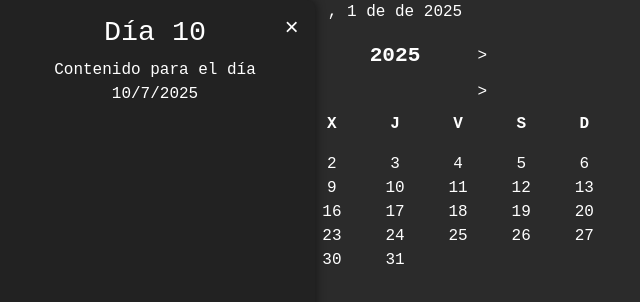
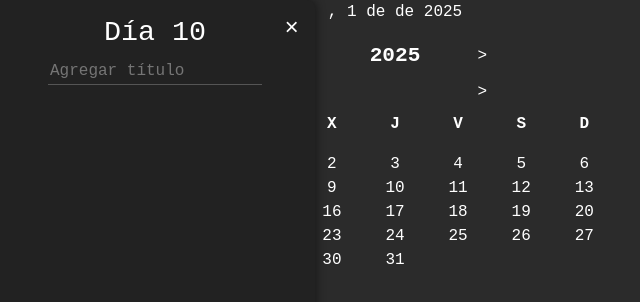
Before and after one commit to oswald1511/timeslice, an Electron app: page src/index.html in a window 800 px wide. Both pictures are taken after a click on the element "10". Shown: the whole page, without its empty margins (5-645 px from the left). Drawn offline with nearby package versions, Linux system fonts and the light colour scheme.

Commit message:
se puede agregar título en el sidebar

```diff
--- a/src/index.html
+++ b/src/index.html
@@ -9,6 +9,7 @@
     <div id="sidebar">
         <button id="closeSidebar">&times;</button>
         <div id="sidebar-content"></div>
+        <input type="text" class="titulo" placeholder="Agregar título">
     </div>
     <div class="container text-center">
         <p id="fechaCompleta"></p>
--- a/src/renderer.js
+++ b/src/renderer.js
@@ -18,15 +18,15 @@ let retrocederAnio = document.getElementById('prev-anio');
 let avanzarAnio = document.getElementById('next-anio');
 
 const sidebar = document.getElementById('sidebar');
-const sidebarContent = document.getElementById('sidebar-content');
+let sidebarContent = document.getElementById('sidebar-content');
 const closeSidebar = document.getElementById('closeSidebar');
 
 closeSidebar.addEventListener('click', function() {
     sidebar.classList.remove('active');
 });
 
-document.addEventListener('click', function() {
-    if (sidebar.classList.contains('active')) {
+document.addEventListener('click', function(event) {
+    if (sidebar.classList.contains('active') && !sidebar.contains(event.target)) {
         sidebar.classList.remove('active');
     }
 });
@@ -89,7 +89,6 @@ function casillerosVaciosAntesDePrimerDia(mes, anio){
 }
 
 function ponerDiasDelMes(mes, anio, celdasDelMes, fila){
-
     const diaActual = dayjs().date();
     const mesActual = dayjs().month();
     const anioActual = dayjs().year();
@@ -108,12 +107,9 @@ function ponerDiasDelMes(mes, anio, celdasDelMes, fila){
 
         celda.addEventListener('click', function(event) {
             event.stopPropagation();
-            if(sidebar.classList.contains('active')) {
-                sidebar.classList.remove('active');
-            } else {
-                sidebarContent.innerHTML = `<h2>Día ${j + 1}</h2><p>Contenido para el día ${j + 1}/${mes + 1}/${anio}</p>`;
-                sidebar.classList.add('active');
-            }
+            sidebarContent.innerHTML = `<h2>Día ${j + 1}</h2>`;
+            sidebar.classList.add('active');
+
         });
 
         if (j + 1 === diaActual && mes == mesActual && anio == anioActual) {
@@ -125,7 +121,6 @@ function ponerDiasDelMes(mes, anio, celdasDelMes, fila){
     return {celdasDelMes,ultimaFila : fila} ;
 
 }
-
 
 function casillerosVaciosUltimaFila(celdasEnUltimaFila, ultimaFila){
     // Si la última fila no tiene 7 columnas, agrega celdas vacías
--- a/src/style.css
+++ b/src/style.css
@@ -58,7 +58,6 @@ body {
     white-space: nowrap;
 }
 
-
 #sidebar {
     position: fixed;
     top: 0;
@@ -74,9 +73,11 @@ body {
     overflow-y: auto;
     border-radius: 0 8px 8px 0;
 }
+
 #sidebar.active {
     left: 0;
 }
+
 #closeSidebar {
     background: none;
     border: none;
@@ -87,3 +88,17 @@ body {
     top: 10px;
     right: 10px;
 }
+
+.titulo{
+    background: none;
+    border: none;
+    color: white;
+    border-bottom: 1px solid #555;
+    outline: none;
+}
+
+.titulo:focus{
+    outline: none;
+    box-shadow: none;
+    border-color: #555;
+}
```
